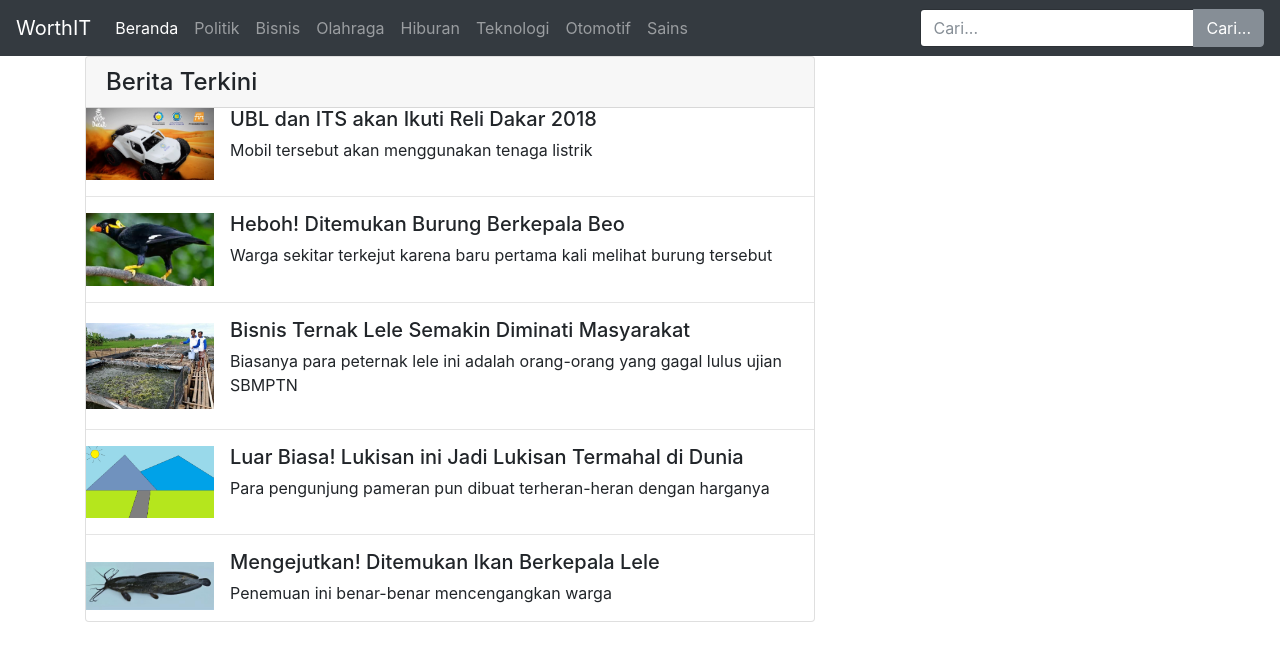
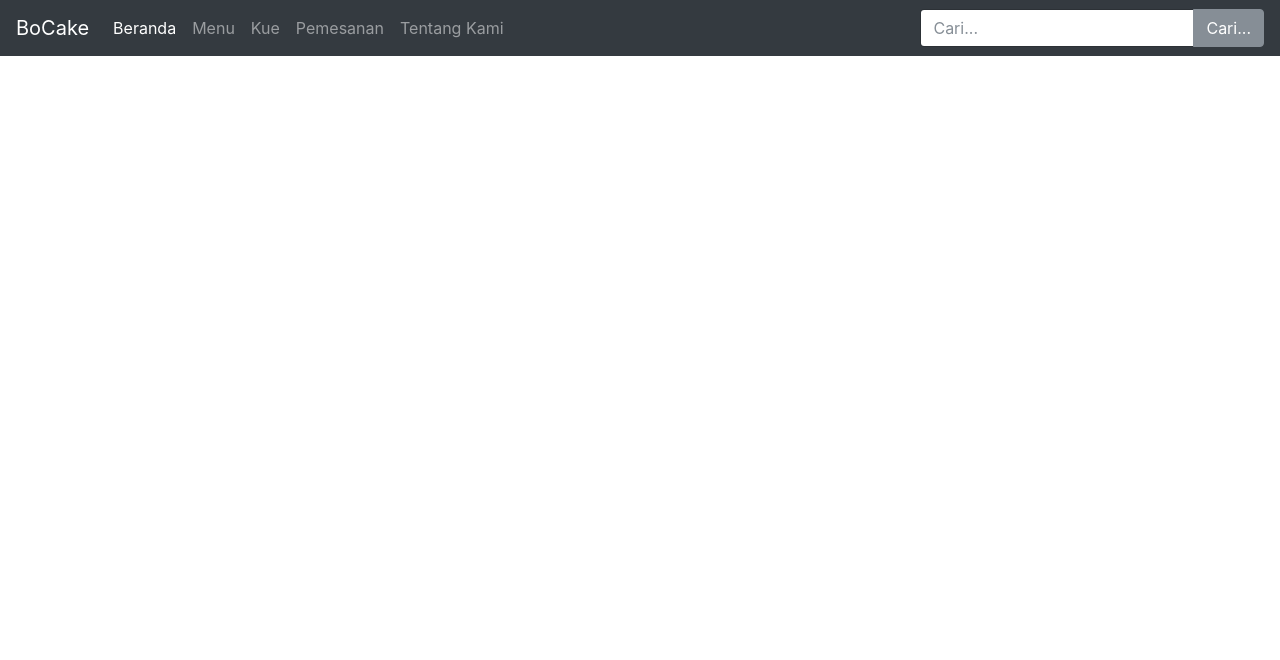
Before and after one commit to PurwoSA/DW-WorthIT-2017, a plain HTML site: page index.html in a window 1280 px wide. Drawn offline with nearby package versions, Linux system fonts and the light colour scheme.

Commit message:
Change the concept to be a website of cake shop

```diff
--- a/index.html
+++ b/index.html
@@ -12,7 +12,7 @@
 
 <body>
   <nav class="navbar navbar-expand-lg navbar-dark bg-dark">
-    <a class="navbar-brand" href="#">WorthIT</a>
+    <a class="navbar-brand" href="#">BoCake</a>
     <button class="navbar-toggler" type="button" data-toggle="collapse" data-target="#navbarTogglerDemo02" aria-controls="navbarTogglerDemo02" aria-expanded="false" aria-label="Toggle navigation">
     <span class="navbar-toggler-icon"></span>
   </button>
@@ -23,25 +23,16 @@
           <a class="nav-link" href="#">Beranda <span class="sr-only">(current)</span></a>
         </li>
         <li class="nav-item">
-          <a class="nav-link" href="#">Politik</a>
+          <a class="nav-link" href="#">Menu</a>
         </li>
         <li class="nav-item">
-          <a class="nav-link" href="#">Bisnis</a>
+          <a class="nav-link" href="#">Kue</a>
         </li>
         <li class="nav-item">
-          <a class="nav-link" href="">Olahraga</a>
+          <a class="nav-link" href="#">Pemesanan</a>
         </li>
         <li class="nav-item">
-          <a class="nav-link" href="">Hiburan</a>
-        </li>
-        <li class="nav-item">
-          <a class="nav-link" href="">Teknologi</a>
-        </li>
-        <li class="nav-item">
-          <a class="nav-link" href="">Otomotif</a>
-        </li>
-        <li class="nav-item">
-          <a class="nav-link" href="">Sains</a>
+          <a class="nav-link" href="#">Tentang Kami</a>
         </li>
       </ul>
       <form class="form-inline my-2 my-lg-0">
@@ -56,54 +47,7 @@
   </nav>
   <div class="container">
     <div class="row">
-      <div class="col col-md-8">
-        <div class="card">
-          <h4 class="card-header">Berita Terkini</h4>
-          <ul class="list-group list-group-flush">
-            <ul class="list-unstyled">
-              <li class="media">
-                <img class="d-flex align-self-center mr-3" src="img/dakar.jpg" alt="Generic placeholder image" style="width: 8em;">
-                <div class="media-body">
-                  <h5 class="mt-0">UBL dan ITS akan Ikuti Reli Dakar 2018</h5>
-                  <p>Mobil tersebut akan menggunakan tenaga listrik</p>
-                </div>
-              </li>
-              <hr>
-              <li class="media">
-                <img class="d-flex align-self-center mr-3" src="img/beo.png" alt="Generic placeholder image" style="width: 8em;">
-                <div class="media-body">
-                  <h5 class="mt-0">Heboh! Ditemukan Burung Berkepala Beo</h5>
-                  <p>Warga sekitar terkejut karena baru pertama kali melihat burung tersebut</p>
-                </div>
-              </li>
-              <hr>
-              <li class="media">
-                <img class="d-flex align-self-center mr-3" src="img/ternak_lele.jpg" alt="Generic placeholder image" style="width: 8em;">
-                <div class="media-body">
-                  <h5 class="mt-0">Bisnis Ternak Lele Semakin Diminati Masyarakat</h5>
-                  <p>Biasanya para peternak lele ini adalah orang-orang yang gagal lulus ujian SBMPTN</p>
-                </div>
-              </li>
-              <hr>
-              <li class="media">
-                <img class="d-flex align-self-center mr-3" src="img/lukisan.png" alt="Generic placeholder image" style="width: 8em;">
-                <div class="media-body">
-                  <h5 class="mt-0">Luar Biasa! Lukisan ini Jadi Lukisan Termahal di Dunia</h5>
-                  <p>Para pengunjung pameran pun dibuat terheran-heran dengan harganya</p>
-                </div>
-              </li>
-              <hr>
-              <li class="media">
-                <img class="d-flex align-self-center mr-3" src="img/lele.jpg" alt="Generic placeholder image" style="width: 8em;">
-                <div class="media-body">
-                  <h5 class="mt-0">Mengejutkan! Ditemukan Ikan Berkepala Lele</h5>
-                  <p>Penemuan ini benar-benar mencengangkan warga</p>
-                </div>
-              </li>
-            </ul>
-          </ul>
-        </div>
-      </div>
+
     </div>
   </div>
   <!-- Optional JavaScript -->
```
